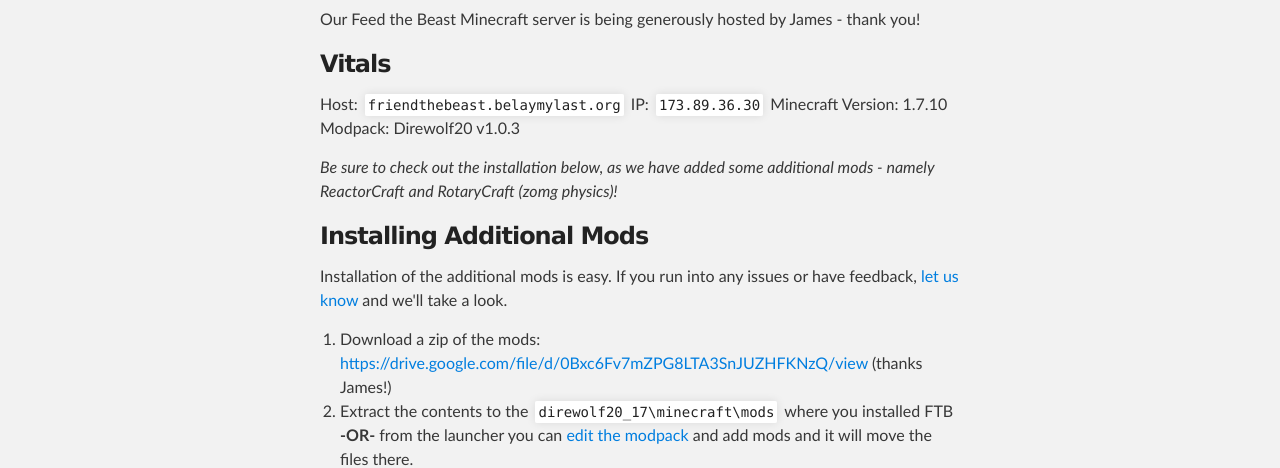
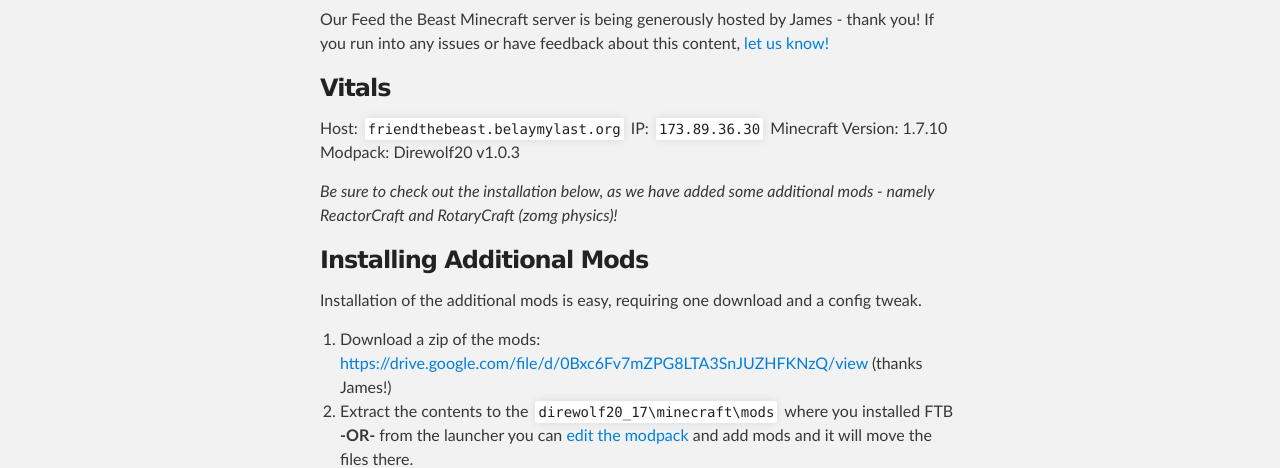
Before and after one commit to mikebranski/friend-the-beast, a plain HTML site: page index.html in a window 1280 px wide. Shown: the part 321-789 px from the top of the page. Drawn offline with Linux system fonts and the light colour scheme.

```diff
--- a/index.html
+++ b/index.html
@@ -34,7 +34,7 @@
         <h2>
 <a id="minecraft-feed-the-beast" class="anchor" href="#minecraft-feed-the-beast" aria-hidden="true"><span class="octicon octicon-link"></span></a>Minecraft (Feed the Beast)</h2>
 
-<p>Our Feed the Beast Minecraft server is being generously hosted by James - thank you!</p>
+<p>Our Feed the Beast Minecraft server is being generously hosted by James - thank you! If you run into any issues or have feedback about this content, <a href="https://github.com/mikebranski/friend-the-beast/issues">let us know!</a></p>
 
 <h3>
 <a id="vitals" class="anchor" href="#vitals" aria-hidden="true"><span class="octicon octicon-link"></span></a>Vitals</h3>
@@ -49,7 +49,7 @@ Modpack: Direwolf20 v1.0.3</p>
 <h3>
 <a id="installing-additional-mods" class="anchor" href="#installing-additional-mods" aria-hidden="true"><span class="octicon octicon-link"></span></a>Installing Additional Mods</h3>
 
-<p>Installation of the additional mods is easy. If you run into any issues or have feedback, <a href="https://github.com/mikebranski/friend-the-beast/issues">let us know</a> and we'll take a look.</p>
+<p>Installation of the additional mods is easy, requiring one download and a config tweak.</p>
 
 <ol>
 <li>Download a zip of the mods: <a href="https://drive.google.com/file/d/0Bxc6Fv7mZPG8LTA3SnJUZHFKNzQ/view">https://drive.google.com/file/d/0Bxc6Fv7mZPG8LTA3SnJUZHFKNzQ/view</a> (thanks James!)</li>
```
Also changed, not shown: params.json (+1 -1 lines).
